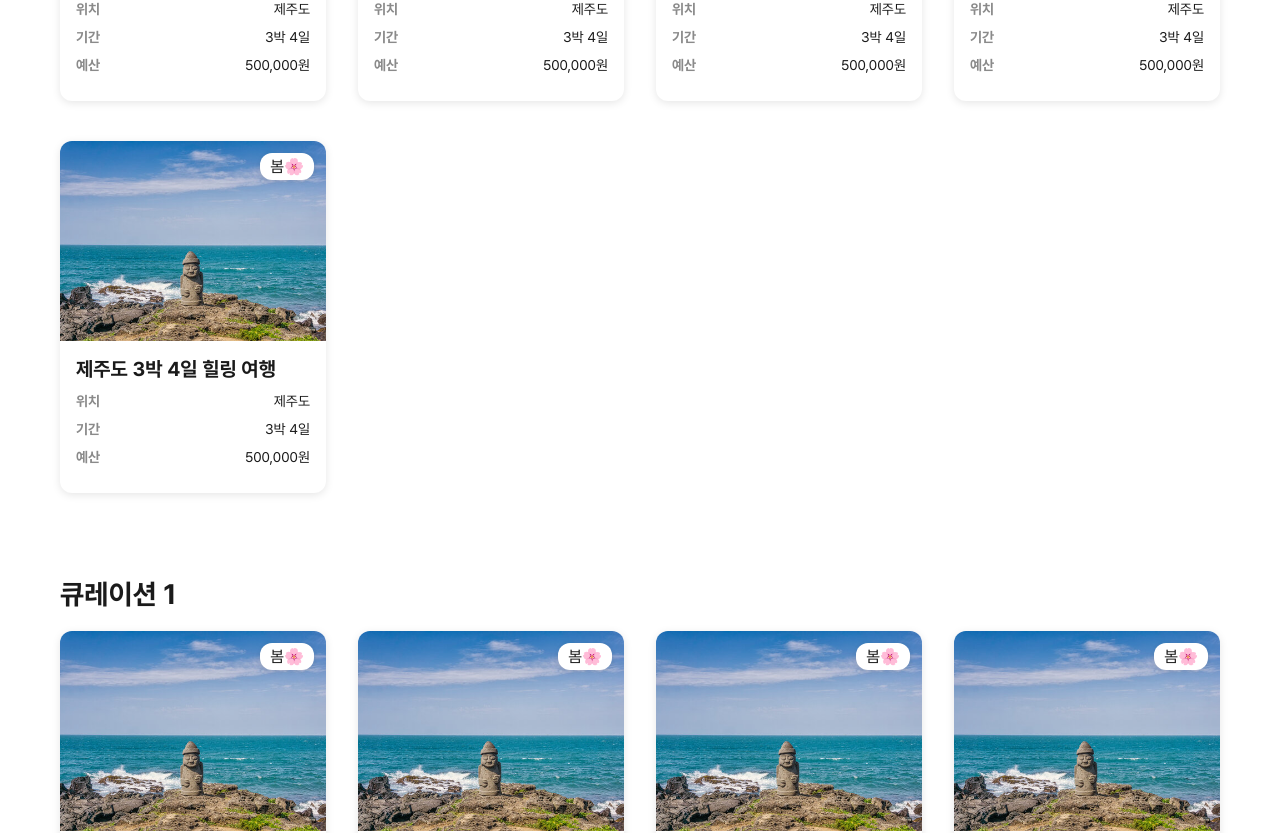
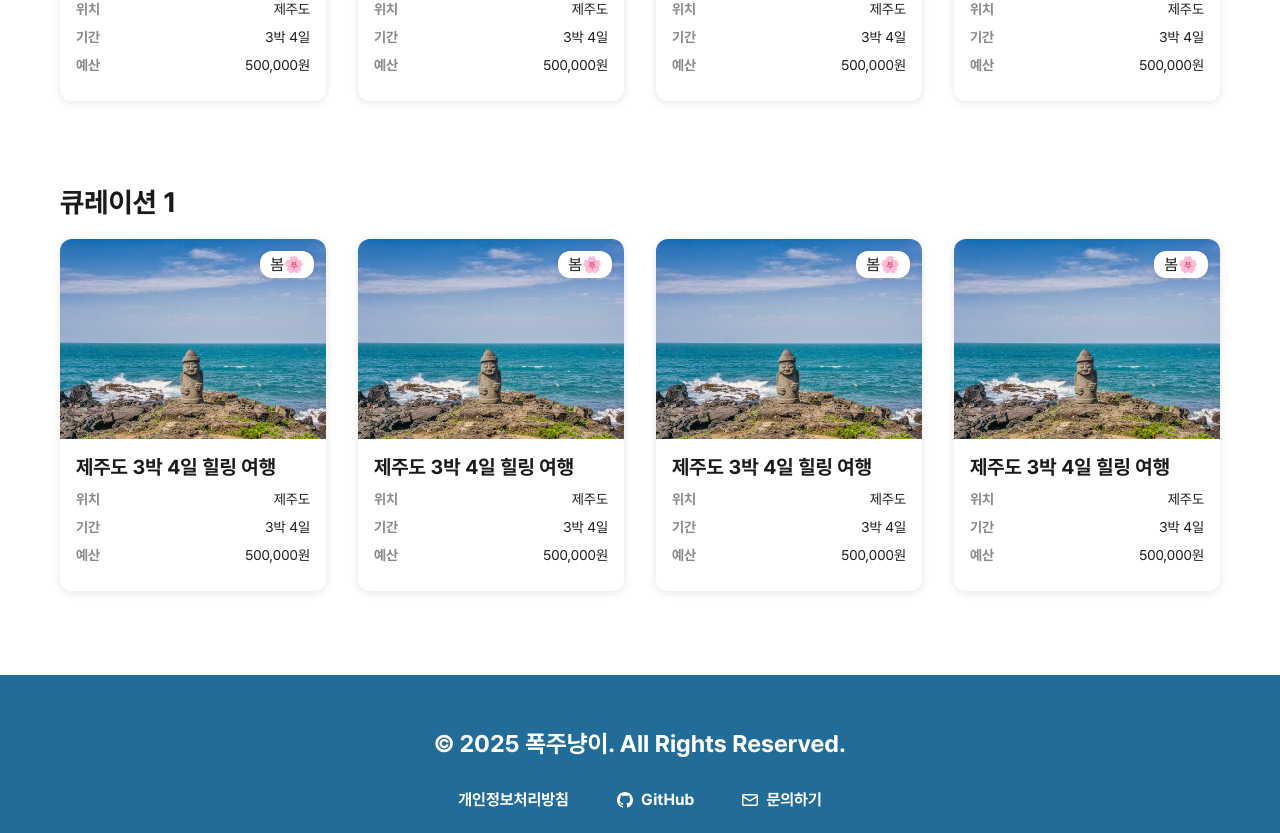
Before and after one commit to FRONT-END-BOOTCAMP-PLUS-4/Team_06_WayGo, a Next.js app: page / in a window 1280 px wide. Shown: the part 833-1666 px from the top of the page. Built offline with nearby package versions, Linux system fonts and the light colour scheme.

Commit message:
feat: PlanCardList > dummyData 4개로 변경

```diff
--- a/app/components/planCardList/PlanCardList.tsx
+++ b/app/components/planCardList/PlanCardList.tsx
@@ -41,15 +41,6 @@ const dummyData = [
     season: "봄🌸",
     image: "/images/jeju.jpg",
   },
-  {
-    id: 4,
-    title: "제주도 3박 4일 힐링 여행",
-    location: "제주도",
-    period: "3박 4일",
-    budget: "500,000원",
-    season: "봄🌸",
-    image: "/images/jeju.jpg",
-  },
 ];
 
 const PlanCardList = ({ isScrollAvailable = false }) => {
```
